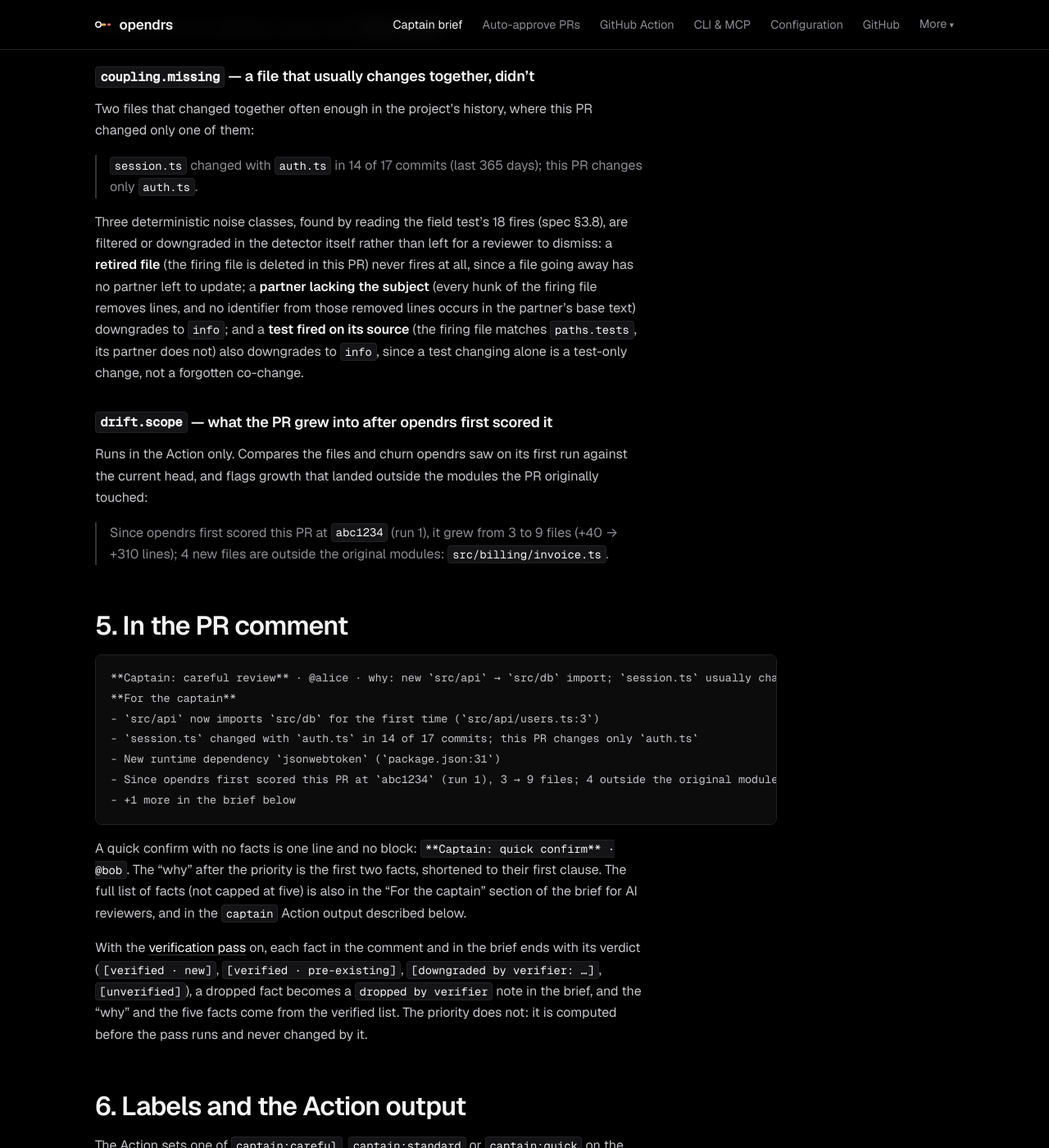
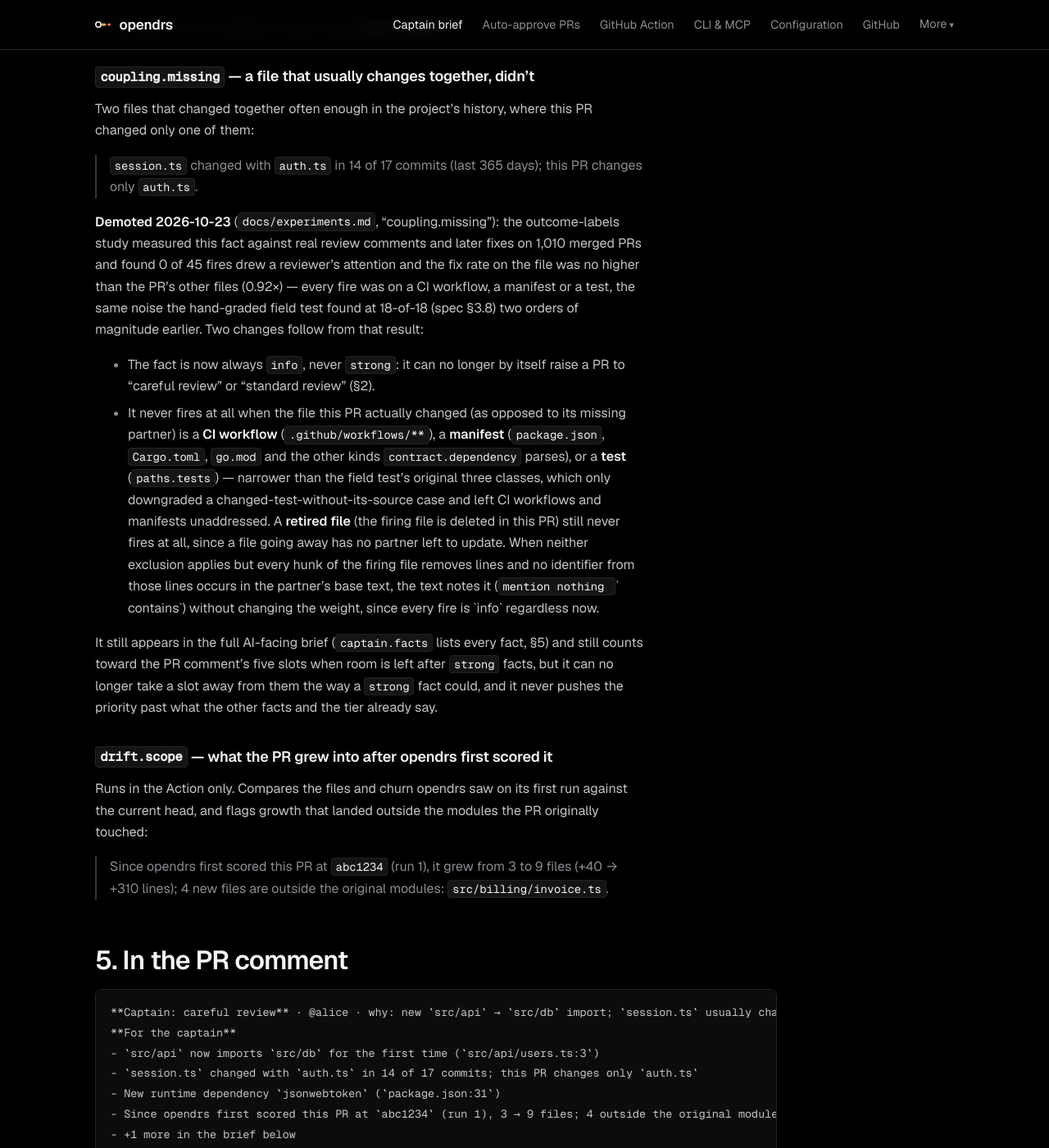
Before and after one commit to actions-marketplace-validations/error-path_opendrs, a Jekyll site: the page built from docs/captain.md, in a window 1280 px wide and 1400 px high, scrolled down 4103 px. Shown: the whole window at 82% size. Built offline with Jekyll 4.4.1, drawn with Linux system fonts in a browser that asks for light colours; some of the changed text lies outside the part shown.

Commit message:
fix(coupling): demote coupling.missing to info-only, skip CI workflows/manifests/tests
The outcome-labels study (docs/experiments.md, "coupling.missing") measured this fact against
1,010 merged PRs' real review comments and later fixes: 0 of 45 fires engaged a reviewer and
the later-fix rate was no higher than the PR's other files (0.92x). Every fire was on a CI
workflow, a manifest or a test, the same noise pattern the field test found at 18-of-18 two
orders of magnitude earlier.

The fact is now always weight "info" (never "strong"), so it can no longer by itself raise a
PR's captain priority, and it never fires at all when the changed side (as opposed to the
missing partner) is a CI workflow (.github/workflows/**), a manifest, or a test, superseding
the field test's narrower test-only downgrade. It still appears in the full AI-facing brief.

Decision and reasoning recorded in docs/captain.md's coupling.missing section and section 8.

Co-Authored-By: Claude Sonnet 5 <noreply@anthropic.com>

```diff
--- a/docs/captain.md
+++ b/docs/captain.md
@@ -152,14 +152,30 @@ one of them:
 > `session.ts` changed with `auth.ts` in 14 of 17 commits (last 365 days); this PR changes only
 > `auth.ts`.
 
-Three deterministic noise classes, found by reading the field test's 18 fires (spec §3.8), are
-filtered or downgraded in the detector itself rather than left for a reviewer to dismiss: a
-**retired file** (the firing file is deleted in this PR) never fires at all, since a file going
-away has no partner left to update; a **partner lacking the subject** (every hunk of the firing
-file removes lines, and no identifier from those removed lines occurs in the partner's base text)
-downgrades to `info`; and a **test fired on its source** (the firing file matches `paths.tests`,
-its partner does not) also downgrades to `info`, since a test changing alone is a test-only change,
-not a forgotten co-change.
+**Demoted 2026-10-23** (`docs/experiments.md`, "coupling.missing"): the outcome-labels study
+measured this fact against real review comments and later fixes on 1,010 merged PRs and found 0 of
+45 fires drew a reviewer's attention and the fix rate on the file was no higher than the PR's other
+files (0.92×) — every fire was on a CI workflow, a manifest or a test, the same noise the
+hand-graded field test found at 18-of-18 (spec §3.8) two orders of magnitude earlier. Two changes
+follow from that result:
+
+- The fact is now always `info`, never `strong`: it can no longer by itself raise a PR to
+  "careful review" or "standard review" (§2).
+- It never fires at all when the file this PR actually changed (as opposed to its missing
+  partner) is a **CI workflow** (`.github/workflows/**`), a **manifest** (`package.json`,
+  `Cargo.toml`, `go.mod` and the other kinds `contract.dependency` parses), or a **test**
+  (`paths.tests`) — narrower than the field test's original three classes, which only downgraded
+  a changed-test-without-its-source case and left CI workflows and manifests unaddressed. A
+  **retired file** (the firing file is deleted in this PR) still never fires at all, since a file
+  going away has no partner left to update. When neither exclusion applies but every hunk of the
+  firing file removes lines and no identifier from those lines occurs in the partner's base text,
+  the text notes it (`mention nothing `<partner>` contains`) without changing the weight, since
+  every fire is `info` regardless now.
+
+It still appears in the full AI-facing brief (`captain.facts` lists every fact, §5) and still
+counts toward the PR comment's five slots when room is left after `strong` facts, but it can no
+longer take a slot away from them the way a `strong` fact could, and it never pushes the priority
+past what the other facts and the tier already say.
 
 ### `drift.scope` — what the PR grew into after opendrs first scored it
 
@@ -226,7 +242,10 @@ own captain brief off. See the [configuration reference](configuration.html) for
   45.5 % of them were bug-inducing against a 23.6 % base rate: a lift of 1.9×. Adding it to the
   score did not raise AUC (0.823 with and without), so it stays a captain fact and is not a
   score signal. The defaults (`minSupport: 8`, `minConfidence: 0.6`) were tuned on the training
-  split only. Details: [Experiments](experiments.html).
+  split only. That ApacheJIT lift measures whether the file *was buggy*, not whether a reviewer
+  would have cared; measured against real review comments and fixes instead (the outcome-labels
+  study, §4 above), it did not clear its own bar and was demoted to `info`-only with a narrower
+  trigger, as recorded there. Details: [Experiments](experiments.html).
 - **Contracts and change risk** (`contract.dependency`, `contract.api`, `contract.schema`,
   `change.concurrency`, `change.safety_removed`) cleared the same pre-registered bug-lift bar
   (≥ 1.2×, ≥ 50 firing test commits) on ApacheJIT's test split (24,690 commits, pooled):
```
Also changed, not shown: src/architecture/coupling.ts (+23 -11 lines), tests/architecture/coupling.test.ts (+49 -31 lines).
